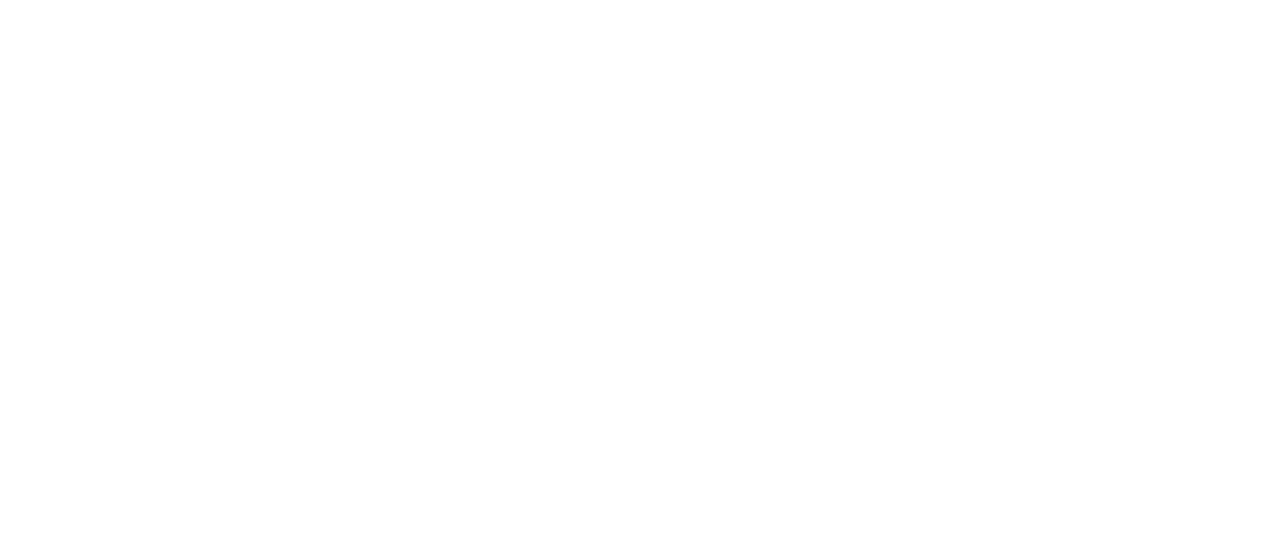
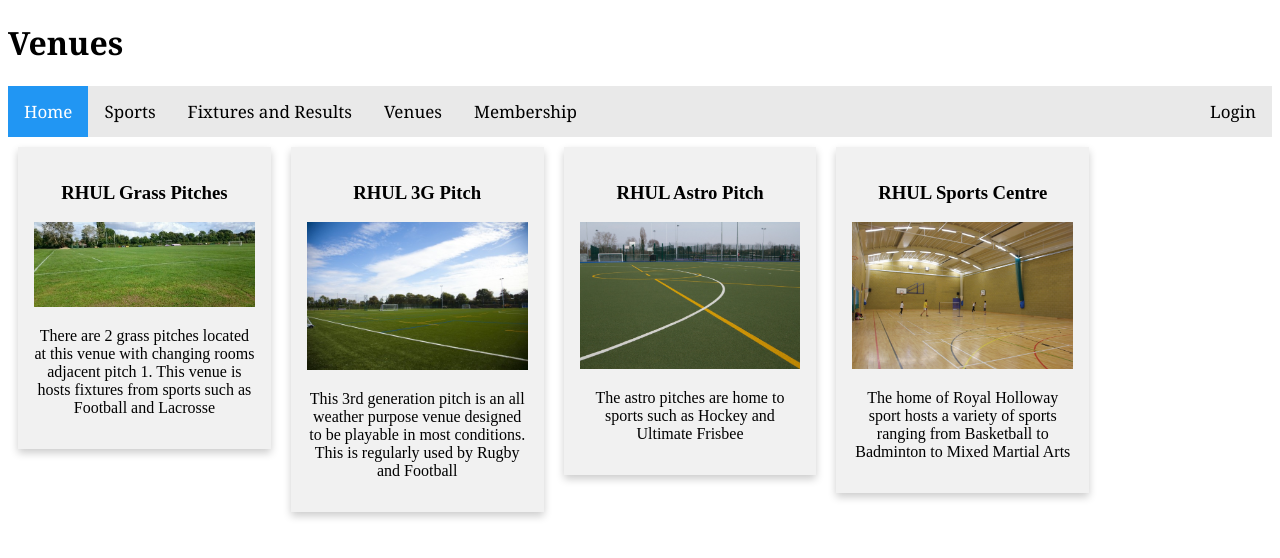
Before and after one commit to lewisedmund98/University-Sport-Application, a plain HTML site: page ProjectCode/InteractiveUI/Venues.html in a window 1280 px wide. Drawn offline with Linux system fonts and the light colour scheme.

Commit message:
Venues page created with cards describing the different sporting venues available at uni

```diff
--- /dev/null
+++ b/ProjectCode/InteractiveUI/Membership.html
@@ -0,0 +1,27 @@
+<!Doctype html>
+<html lang="en">
+
+<head>
+  <link rel="stylesheet" href="styles.css">
+  <title>Membership</title>
+  <meta charset="UTF-8">
+</head>
+
+<body>
+  <script src="scripts.js"></script>
+  <h1>University Sport Home</h1>
+
+  <div class="topnav" id="nav">
+    <a href="Home.html" class="link active">Home</a>
+    <a href="Sports.html" class="link">Sports</a>
+    <a href="Fixtures.html" class="link">Fixtures and Results</a>
+    <a href="Venues.html" class="link">Venues</a>
+    <a href="Membership.html" class="link">Membership</a>
+    <div class="loginButton">
+      <a href="Login.html">Login</a>
+    </div>
+  </div>
+
+</body>
+
+</html>
--- a/ProjectCode/InteractiveUI/Venues.html
+++ b/ProjectCode/InteractiveUI/Venues.html
@@ -0,0 +1,58 @@
+<!Doctype html>
+<html lang="en">
+
+<head>
+  <link rel="stylesheet" href="styles.css">
+  <title>University Sport</title>
+  <meta charset="UTF-8">
+</head>
+
+<body>
+  <script src="scripts.js"></script>
+  <h1>Venues</h1>
+
+  <div class="topnav" id="nav">
+    <a href="Home.html" class="link active">Home</a>
+    <a href="Sports.html" class="link">Sports</a>
+    <a href="Fixtures.html" class="link">Fixtures and Results</a>
+    <a href="Venues.html" class="link">Venues</a>
+    <a href="Membership.html" class="link">Membership</a>
+    <div class="loginButton">
+      <a href="Login.html">Login</a>
+    </div>
+  </div>
+
+  <div class="row">
+    <div class="column">
+      <div class="card">
+        <h3>RHUL Grass Pitches</h3>
+        <img src="Images/rhulGrassPitches.jpg" alt="royal holloway grass pitches">
+        <p>There are 2 grass pitches located at this venue with changing rooms adjacent pitch 1. This venue is hosts fixtures from sports such as Football and Lacrosse</p>
+      </div>
+    </div>
+    <div class="column">
+      <div class="card">
+        <h3>RHUL 3G Pitch</h3>
+        <img src="Images/rhul3gPitch.jpg" alt="royal holloway 3rd generation astro pitch">
+        <p>This 3rd generation pitch is an all weather purpose venue designed to be playable in most conditions. This is regularly used by Rugby and Football</p>
+      </div>
+    </div>
+    <div class="column">
+      <div class="card">
+        <h3>RHUL Astro Pitch</h3>
+        <img src="Images/rhulAstroPitch.jpg" alt="royal holloway astro pitch">
+        <p>The astro pitches are home to sports such as Hockey and Ultimate Frisbee</p>
+      </div>
+    </div>
+    <div class="column">
+      <div class="card">
+        <h3>RHUL Sports Centre</h3>
+        <img src="Images/rhulSportsCentre.jpg" alt="royal holloway sports centre">
+        <p>The home of Royal Holloway sport hosts a variety of sports ranging from Basketball to Badminton to Mixed Martial Arts</p>
+      </div>
+    </div>
+  </div>
+
+</body>
+
+</html>
--- a/ProjectCode/InteractiveUI/styles.css
+++ b/ProjectCode/InteractiveUI/styles.css
@@ -87,3 +87,21 @@ button {
   background: linear-gradient(to right, #009900 30%, #9900ff 100%);
   height: max-content;
 }
+
+.column {
+  float: left;
+  width: 20%;
+  padding: 10px 10px;
+}
+
+/* Style the counter cards */
+.card {
+  box-shadow: 0 4px 8px 0 rgba(0, 0, 0, 0.2); /* this adds the "card" effect */
+  padding: 16px;
+  text-align: center;
+  background-color: #f1f1f1;
+}
+
+.card img {
+  width: 100%;
+}
```
Also changed, not shown: ProjectCode/InteractiveUI/Images/rhul3gPitch.jpg (added), ProjectCode/InteractiveUI/Images/rhulAstroPitch.jpg (added), ProjectCode/InteractiveUI/Images/rhulGrassPitches.jpg (added), ProjectCode/InteractiveUI/Images/rhulSportsCentre.jpg (added).
